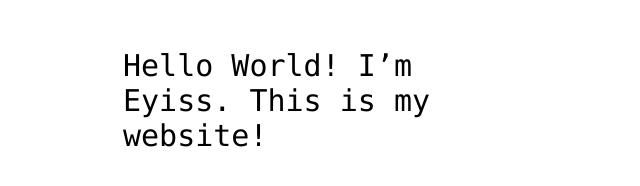
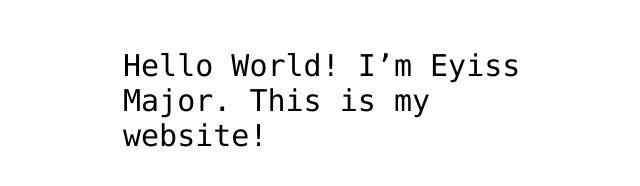
Before and after one commit to Eyiss/Eyiss.github.io, a plain HTML site: page index.html in a window 1280 px wide. Shown: the part 340-526 px from the top of the page, without its empty margins (317-957 px from the left). Drawn offline with Linux system fonts and the light colour scheme.

```diff
--- a/index.html
+++ b/index.html
@@ -12,7 +12,7 @@
 <img src="https://octodex.github.com/images/daftpunktocat-thomas.gif" id="octocat" alt="octocat-gif" />
 
 <!-- Change this code here by copy and pasting your template on line 15 -->
-<p>Hello World! I’m Eyiss. This is my website!</p>
+<p>Hello World! I’m Eyiss Major. This is my website!</p>
 
 </body>
 </html>
```
